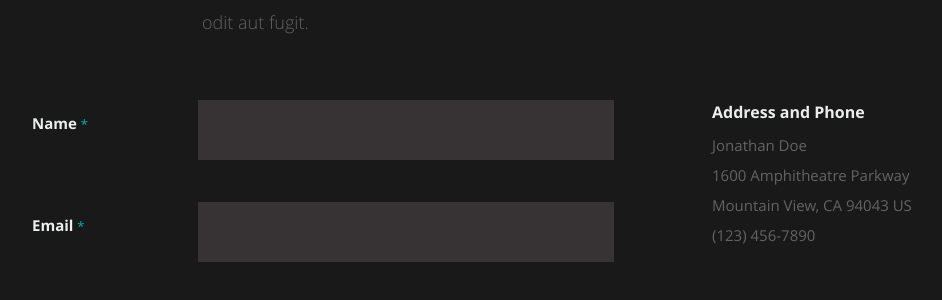
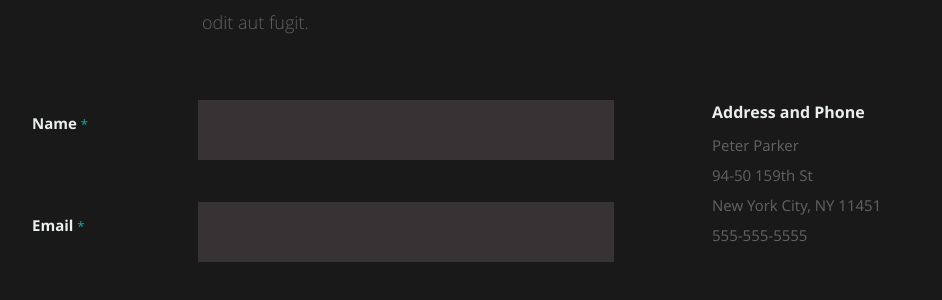
Before and after one commit to andrwsalcdo/react-resume, a React (Create React App) app: page / in a window 1280 px wide. Shown: the part 4403-4703 px from the top of the page, without its empty margins (118-1060 px from the left). Built offline with nearby package versions, Linux system fonts and the light colour scheme.

Commit message:
add data to <contact />

```diff
--- a/src/App.js
+++ b/src/App.js
@@ -46,7 +46,7 @@ class App extends Component {
            <Resume data={this.state.resumeData.resume} />
            <Portfolio data={this.state.resumeData.portfolio} />
            <Testimonials data={this.state.resumeData.testimonials} />
-           <Contact />
+           <Contact data={this.state.resumeData.main} />
            <Footer />
         </div>
       )
--- a/src/Components/Contact.js
+++ b/src/Components/Contact.js
@@ -1,8 +1,6 @@
-import React, { Component } from 'react';
+import React from 'react';
 
-class Contact extends Component {
-  render() {
-    return (
+const Contact = (props) => (
           <section id="contact">
                 <div className="row section-head">
                     <div className="two columns header-col">
@@ -54,17 +52,15 @@ class Contact extends Component {
                       <div className="widget widget_contact">
                           <h4>Address and Phone</h4>
                           <p className="address">
-                            Jonathan Doe<br />
-                            1600 Amphitheatre Parkway <br />
-                            Mountain View, CA 94043 US<br />
-                            <span>(123) 456-7890</span>
+                            {props.data.name}<br />
+                            {props.data.address.street} <br />
+                            {props.data.address.city}, {props.data.address.state} {props.data.address.zip}<br />
+                            <span>{props.data.phone}</span>
                           </p>
                         </div>
                     </aside>
               </div>
           </section>
-    );
-  }
-}
+)
 
 export default Contact;
```
